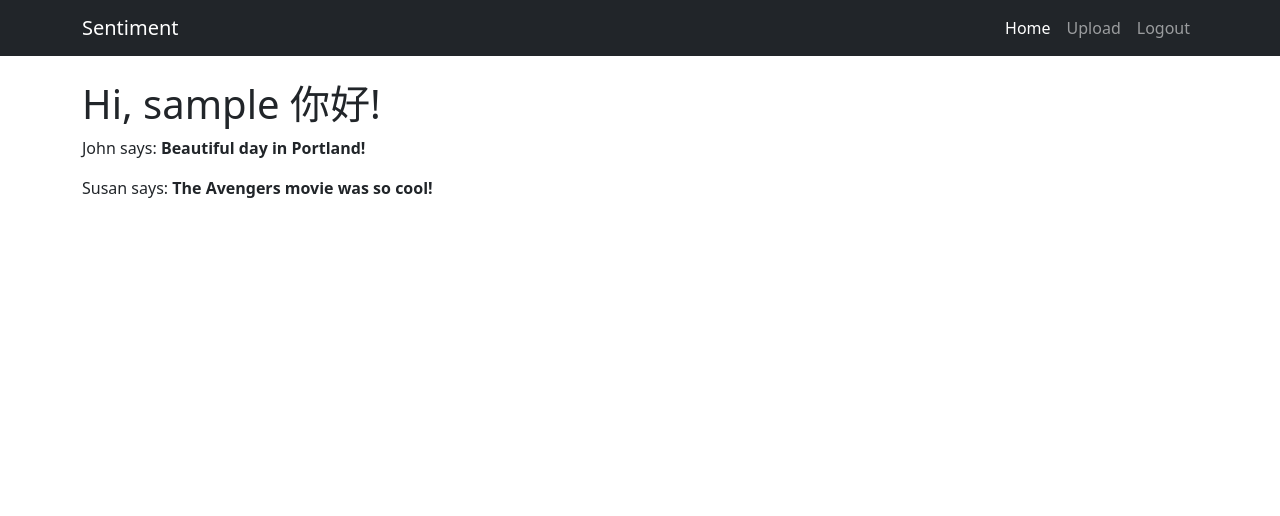
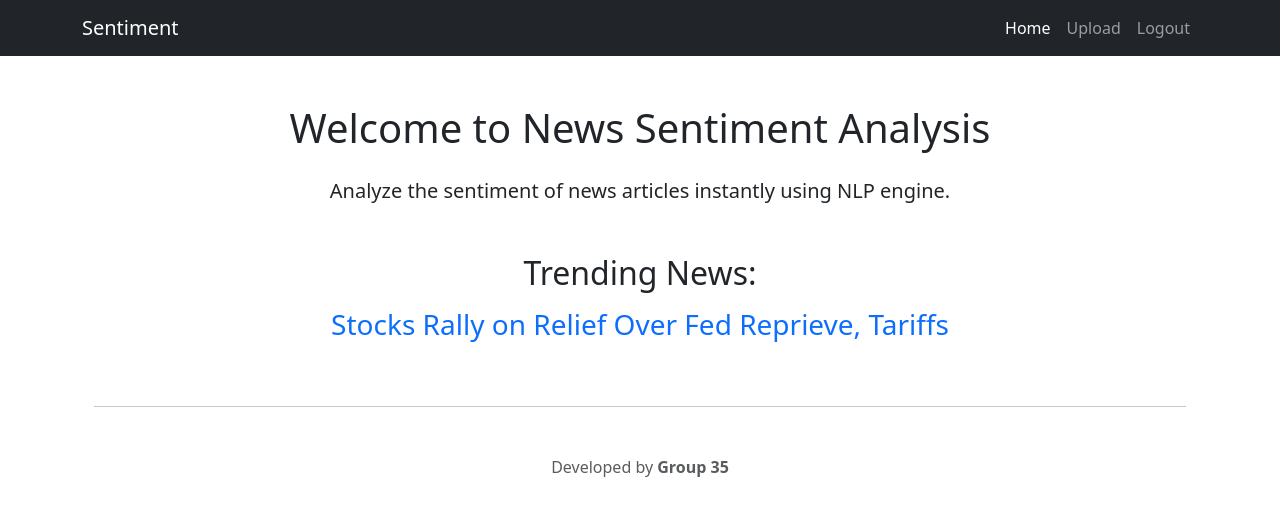
Before and after one commit to XiuwenYin/news-sentiment-analysis, a Flask app: page / in a window 1280 px wide. Shown: the top 516 px of the page. Run offline with Flask 3, Linux system fonts and the light colour scheme; the visitor is signed in with stand-in values (Sample User, id 1).

Commit message:
Alter the index.html

```diff
--- a/app/routes.py
+++ b/app/routes.py
@@ -15,7 +15,7 @@ from flask_login import login_required
 
 @app.route('/')
 @app.route('/index')
-@login_required
+# @login_required
 def index():
     posts = [
         {
--- a/app/templates/index.html
+++ b/app/templates/index.html
@@ -1,8 +1,61 @@
 {% extends "base.html" %}
 
+{% block title %}Welcome{% endblock %}
+
 {% block content %}
-    <h1>Hi, {{ current_user.username }} 你好!</h1>
-    {% for post in posts %}
-    <div><p>{{ post.author.username }} says: <b>{{ post.body }}</b></p></div>
-    {% endfor %}
+<div class="container mt-5 text-center">
+    <h1 class="mb-4">Welcome to News Sentiment Analysis</h1>
+    <p class="lead">Analyze the sentiment of news articles instantly using NLP engine.</p>
+
+    <h2 class="mt-5">Trending News:</h2>
+    <h3 id="typing-text" class="text-primary mt-3" style="min-height: 50px;"></h3>
+
+    <hr class="my-5">
+    <p class="text-muted">Developed by <strong>Group 35</strong></p>
+</div>
+
+<!-- Front page news titles -->
+<script>
+    const texts = [
+        "Stocks Rally on Relief Over Fed Reprieve, Tariffs",
+        "South Africa Inflation Eases to an Almost Five-Year Low",
+        "Cantor Prepares $3 Billion Crypto Firm With Tether and SoftBank",
+        "Portugal Will Ask EU to Use Escape Clause for Defense Spending",
+        "Bitcoin Surges as US Seeks to Ease Trade, Fed Tensions",
+        "Short Selling of SK Hynix Surges to Record on Trade, AI Concerns",
+        "California’s Fuel Industry Is Shrinking"
+    ];
+
+    let index = 0;
+    let charIndex = 0;
+    const typingSpeed = 100;
+    const erasingSpeed = 50;
+    const delayBetweenTexts = 2000;
+    const typingTextElement = document.getElementById("typing-text");
+
+    function type() {
+        if (charIndex < texts[index].length) {
+            typingTextElement.textContent += texts[index].charAt(charIndex);
+            charIndex++;
+            setTimeout(type, typingSpeed);
+        } else {
+            setTimeout(erase, delayBetweenTexts);
+        }
+    }
+
+    function erase() {
+        if (charIndex > 0) {
+            typingTextElement.textContent = texts[index].substring(0, charIndex - 1);
+            charIndex--;
+            setTimeout(erase, erasingSpeed);
+        } else {
+            index = (index + 1) % texts.length;
+            setTimeout(type, typingSpeed);
+        }
+    }
+
+    document.addEventListener("DOMContentLoaded", function () {
+        if (texts.length) setTimeout(type, 1000);
+    });
+</script>
 {% endblock %}
```
